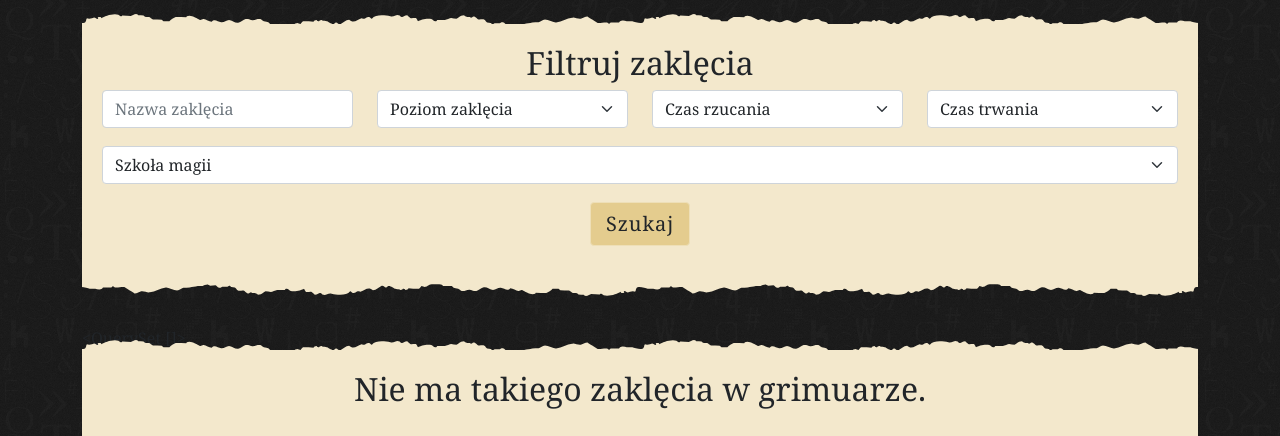
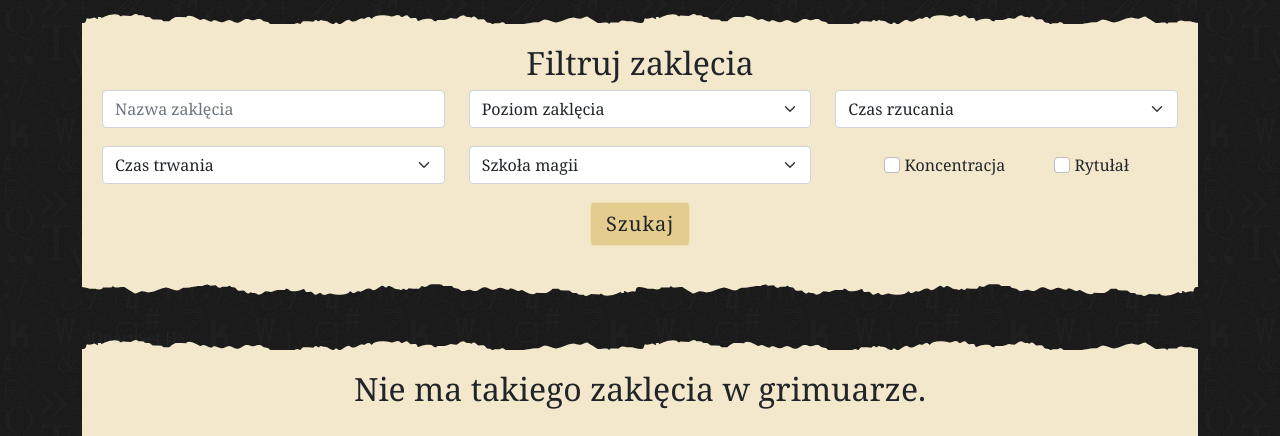
Before and after one commit to Zavanven/grimuar, a Django app: page / in a window 1280 px wide. Shown: the part 66-502 px from the top of the page. Run offline with Django 3.2, Linux system fonts and the light colour scheme; data that the repository does not hold is empty; some libraries are stand-ins or nearby versions.

Commit message:
Added working ritual and concentration search checkboxes

```diff
--- a/static/css/style.css
+++ b/static/css/style.css
@@ -239,3 +239,9 @@ form .row {
 .btn-search {
     width: 100px;
 }
+
+.spell-rest {
+	display: flex;
+	justify-content: space-evenly;
+    align-items: center;
+}
--- a/user/templates/user/home.html
+++ b/user/templates/user/home.html
@@ -29,6 +29,9 @@
                     {% endfor %}
                 </select>
             </div>
+        </div>
+
+        <div class="row">
 
             <div class="col-md mb-2">
                 <select class="form-select" name="duration_time">
@@ -39,9 +42,6 @@
                 </select>
             </div>
 
-        </div>
-
-        <div class="row">
             <div class="col-md mb-2">
                 <select class="form-select" name="spell_school">
                     <option selected="true" disabled="disabled">Szkoła magii</option>
@@ -49,6 +49,23 @@
                     <option value="{{ spell_school.title }}">{{ spell_school.title }}</option>
                     {% endfor %}
                 </select>
+            </div>
+
+            <div class="col-md mb-2 spell-rest">
+                <div class="search-concentration">
+                    <input class="form-check-input" name="spell_concentration" type="checkbox" value="True" id="spell_concentration">
+                    <label class="form-check-label" for="spell_concentration">
+                        Koncentracja
+                    </label>
+                </div>
+
+                <div class="search-ritual">
+                    <input class="form-check-input" name="spell_ritual" type="checkbox" value="True" id="spell_ritual">
+                    <label class="form-check-label" for="spell_ritual">
+                        Rytułał
+                    </label>
+                </div>
+
             </div>
         </div>
 
--- a/user/views.py
+++ b/user/views.py
@@ -61,6 +61,13 @@ def home(request):
         if spell_school:
             context['spells'] = spells.filter(spell_school__title=spell_school)
 
+    # concentration
+    if "spell_concentration" in request.GET:
+        context['spells'] = spells.filter(concentration=True)
+
+    # ritual
+    if "spell_ritual" in request.GET:
+        context['spells'] = spells.filter(ritual=True)
 
     return render(request, 'user/home.html', context)
 
```
